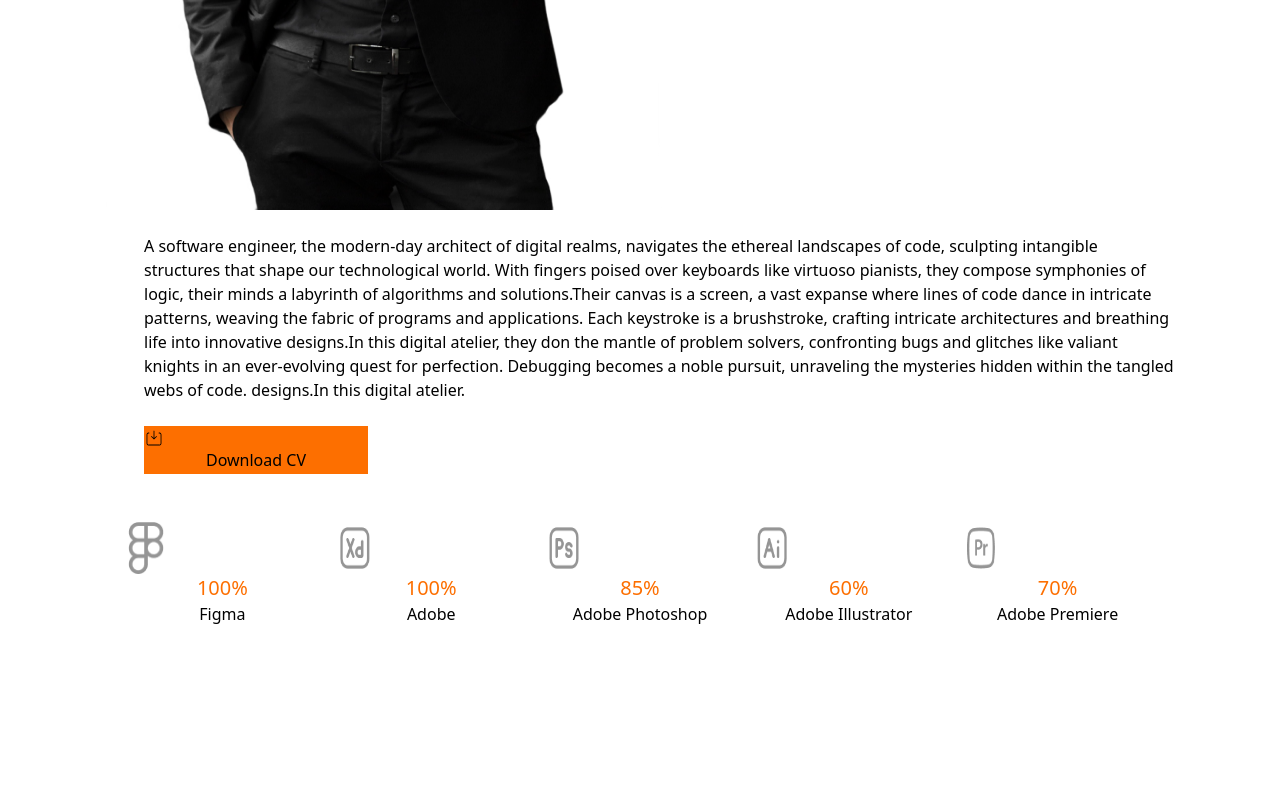
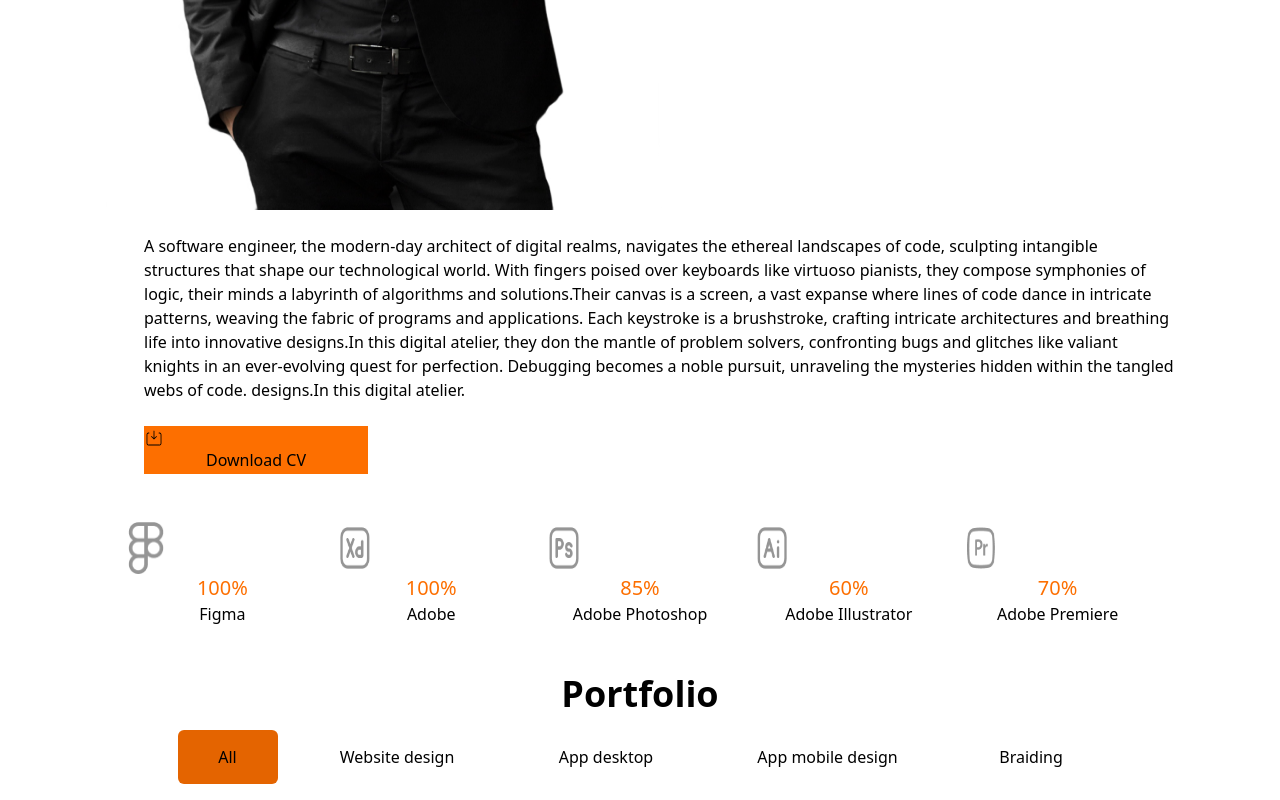
Before and after one commit to 11111Asif/mahmood-fazile-your-project, a React (Vite) app: page / in a window 1280 px wide. Shown: the part 2704-3504 px from the top of the page. Before the commit the page ends 3378 px from the top, so only its background shows below. Built offline with nearby package versions, Linux system fonts and the light colour scheme.

Commit message:
added to portfolio button

```diff
--- a/src/component/Home/Home.jsx
+++ b/src/component/Home/Home.jsx
@@ -1,6 +1,7 @@
 import About from "../About/About";
 import Banner from "../Banner/Banner";
 import Navbar from "../Navbar/Navbar";
+import Portfolio from "../Portfolio/Portfolio";
 import Radial from "../Radial/Radial";
 import Services from "../Services/Services";
 
@@ -13,6 +14,7 @@ const Home = () => {
             <Services></Services>
             <About></About>
             <Radial></Radial>
+            <Portfolio></Portfolio>
         </div>
     );
 };
--- /dev/null
+++ b/src/component/Portfolio/Portfolio.jsx
@@ -0,0 +1,21 @@
+
+
+const Portfolio = () => {
+    return (
+        <div className="bg-base-200">
+            <h1 className="text-4xl text-center font-bold">Portfolio</h1>
+            <div className="text-center py-4 lg:flex justify-center ">
+                <button className="lg:w-[100px] lg:h-[54px] w-[58px] h-[42px] rounded-md bg-[#E46400]">All</button>
+                <button className="lg:w-[199px] ml-3 lg:ml-5 lg:h-[54px] w-[144px] h-[42px] rounded-md bg-[#FFFFFF14]">Website design</button>
+                <button className="lg:w-[179px] ml-3 lg:ml-5 lg:h-[54px] w-[127px] h-[42px] rounded-md bg-[#FFFFFF14]">App desktop</button>
+                <div className="flex lg:px-0 px-[53px] lg:mt-0 mt-3">
+                    <button className="block lg:hidden text-center ml-3 lg:ml-5 w-[177px] h-[42px] rounded-md bg-[#FFFFFF14]">Landing page design</button>
+                    <button className="lg:w-[224px] ml-3 lg:ml-5 lg:h-[54px] w-[166px] h-[42px] rounded-md bg-[#FFFFFF14]">App mobile design</button>
+                </div>
+                <button className="lg:w-[143px] lg:mt-0 lg mt-3 ml-3 lg:ml-5 lg:h-[54px] w-[95px] h-[42px] rounded-md bg-[#FFFFFF14]">Braiding</button>
+            </div>
+        </div>
+    );
+};
+
+export default Portfolio;
--- a/src/component/Radial/Radial.jsx
+++ b/src/component/Radial/Radial.jsx
@@ -5,7 +5,7 @@ import Ai from '../../assets/iconoir_adobe-illustrator.png'
 import pr from '../../assets/basil_adobe-premiere-outline.png'
 const Radial = () => {
     return (
-        <div className="py-12 lg:px-16 bg-base-200 grid grid-cols-2 lg:grid-cols-5 gap-5 ">
+        <div className="py-6 lg:py-12 lg:px-16 bg-base-200 grid grid-cols-2 lg:grid-cols-5 gap-5 ">
             <div className="card  w-auto ">
                 <figure className="">
                     <div className="radial-progress text-[#FD6F00]" style={{ "--value": 100, "--size": "8rem" }} role="progressbar">
```
